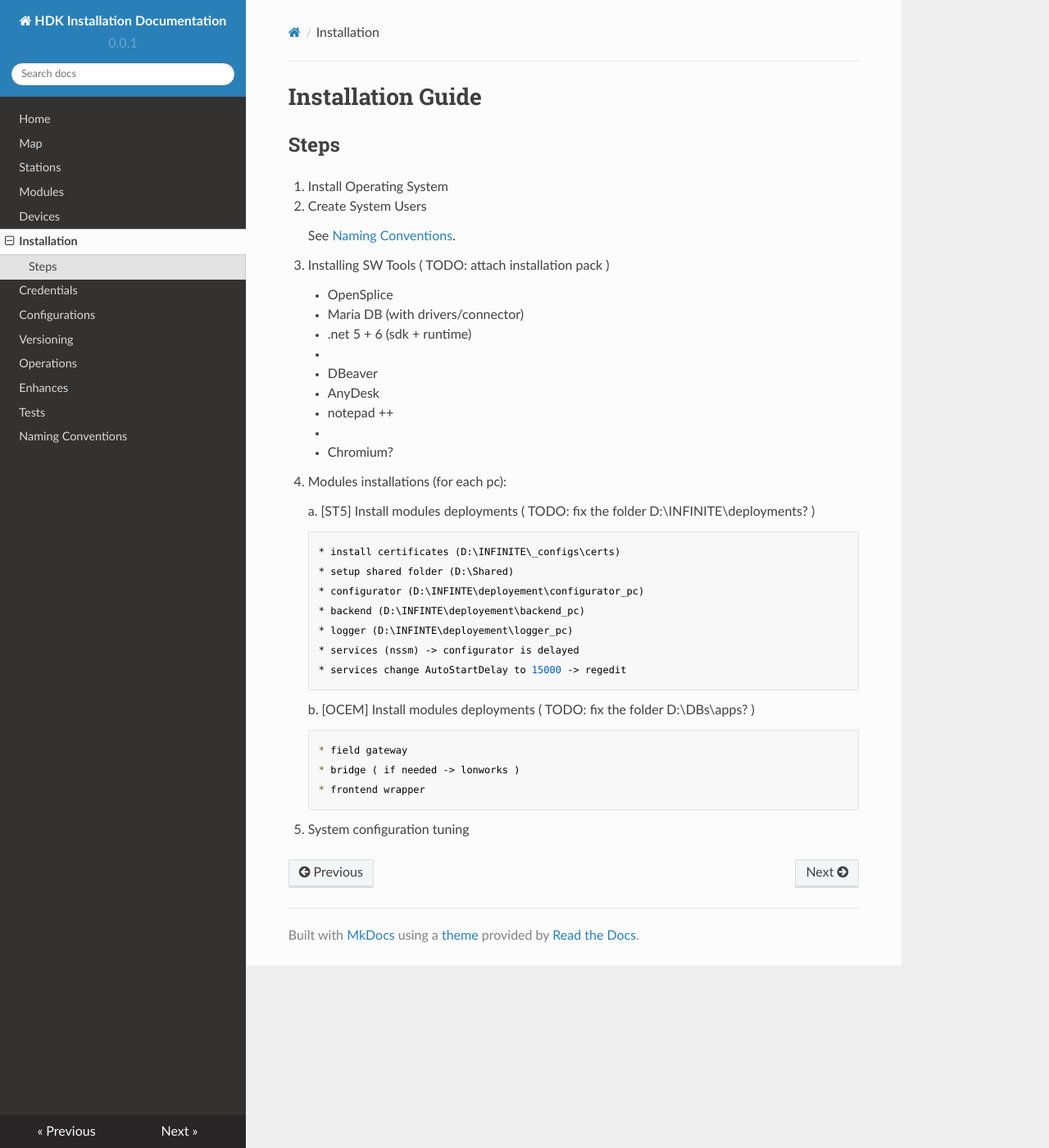
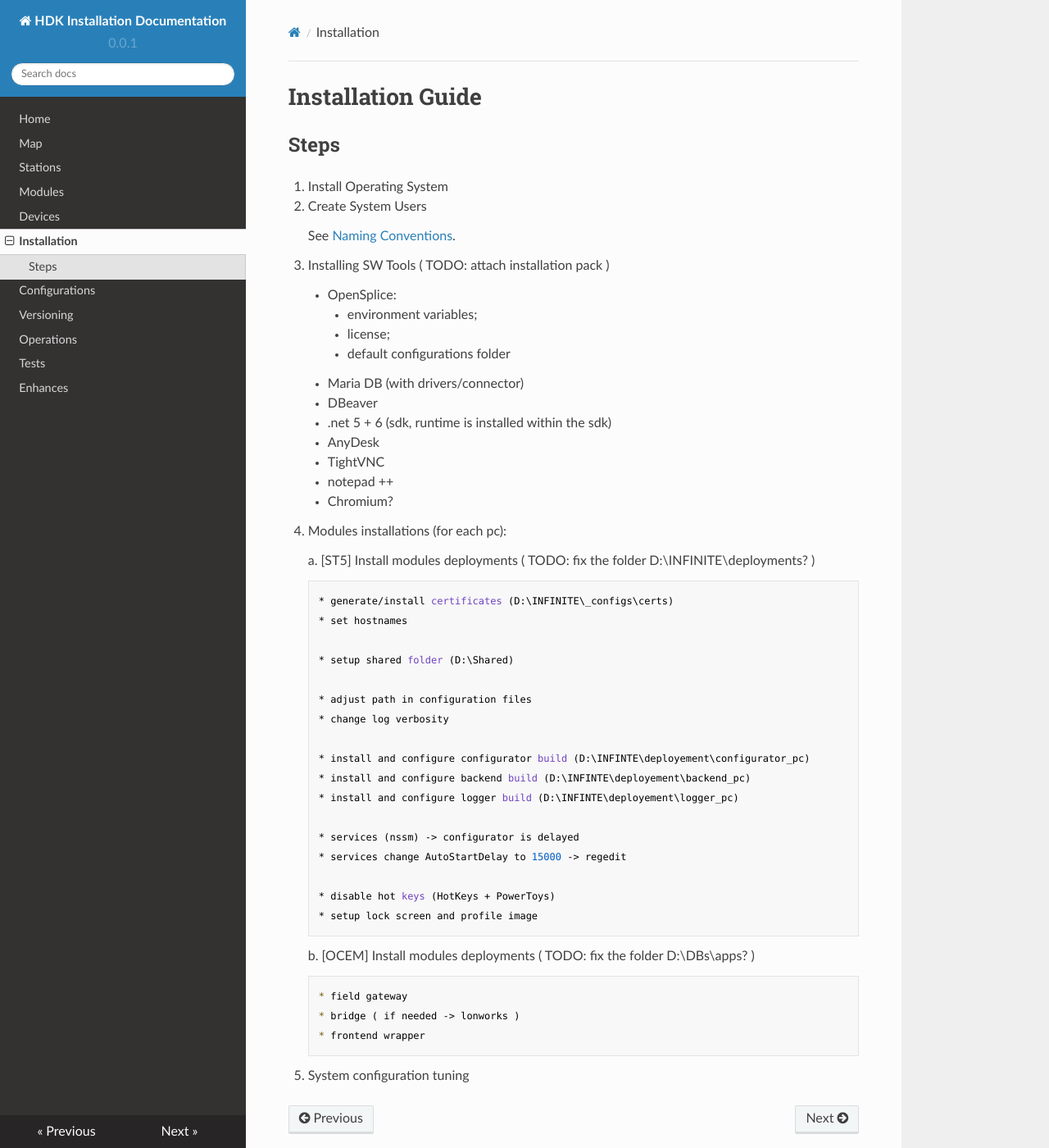
Before and after one commit to ghisellinicola/infinite.documentation, an MkDocs documentation site: the page built from docs/pages/installation-guide.md, in a window 1280 px wide and 1400 px high. Shown: the whole window at 82% size. Built offline with MkDocs 1.6.1, drawn with Linux system fonts in a browser that asks for light colours; nearby versions of some CDN libraries.

Commit message:
- installation notes - minor fixes - tables layout

```diff
--- a/docs/pages/installation-guide.md
+++ b/docs/pages/installation-guide.md
@@ -1,4 +1,6 @@
 # Installation Guide
+
+<!-- # Installation Notes & Installation Guide with screenshots -->
 
 ## Steps
 
@@ -10,27 +12,52 @@
 
 2. Installing SW Tools ( TODO: attach installation pack )
 
-	* OpenSplice
+	* OpenSplice:
+    	* environment variables;
+    	* license;
+    	* default configurations folder
 	* Maria DB (with drivers/connector)
-	* .net 5 + 6 (sdk + runtime)
-	*
+
+
 	* DBeaver
+	* .net 5 + 6 (sdk, runtime is installed within the sdk)
+
+
 	* AnyDesk
+	* TightVNC
+
+
 	* notepad ++
-	*
+
+
 	* Chromium?
 
 3. Modules installations (for each pc):
 
 	a. [ST5] Install modules deployments ( TODO: fix the folder D:\INFINITE\deployments? )
 
-		* install certificates (D:\INFINITE\_configs\certs)
+		* generate/install certificates (D:\INFINITE\_configs\certs)
+		* set hostnames
+
+
 		* setup shared folder (D:\Shared)
-		* configurator (D:\INFINTE\deployement\configurator_pc)
-		* backend (D:\INFINTE\deployement\backend_pc)
-     	* logger (D:\INFINTE\deployement\logger_pc)
+
+
+		* adjust path in configuration files
+		* change log verbosity
+
+
+		* install and configure configurator build (D:\INFINTE\deployement\configurator_pc)
+		* install and configure backend build (D:\INFINTE\deployement\backend_pc)
+     	* install and configure logger build (D:\INFINTE\deployement\logger_pc)
+
+
      	* services (nssm) -> configurator is delayed
      	* services change AutoStartDelay to 15000 -> regedit
+
+
+     	* disable hot keys (HotKeys + PowerToys)
+     	* setup lock screen and profile image
 
 	b. [OCEM] Install modules deployments ( TODO: fix the folder D:\DBs\apps? )
 
--- a/mkdocs.yml
+++ b/mkdocs.yml
@@ -10,13 +10,13 @@ nav:
     - Modules: ./pages/modules.md
     - Devices: ./pages/devices.md
     - Installation: ./pages/installation-guide.md
-    - Credentials: ./pages/credentials.md
     - Configurations: ./pages/configurations.md
     - Versioning: ./pages/versioning.md
     - Operations: ./pages/operations.md
+    - Tests: ./pages/tests.md
     - Enhances: ./pages/enhances.md
-    - Tests: ./pages/tests.md
-    - Naming Conventions: ./pages/naming-conventions.md
+    # - Naming Conventions: ./pages/naming-conventions.md
+    # - Credentials: ./pages/credentials.md
 
 markdown_extensions:
   - attr_list
```
Also changed, not shown: docs/pages/index.md (+1 -0 lines), docs/pages/map.md (+2 -2 lines), docs/pages/naming-conventions.md (+6 -0 lines), docs/pages/stations.md (+6 -4 lines), docs/assets/HDK/scheme.jpg (added).
